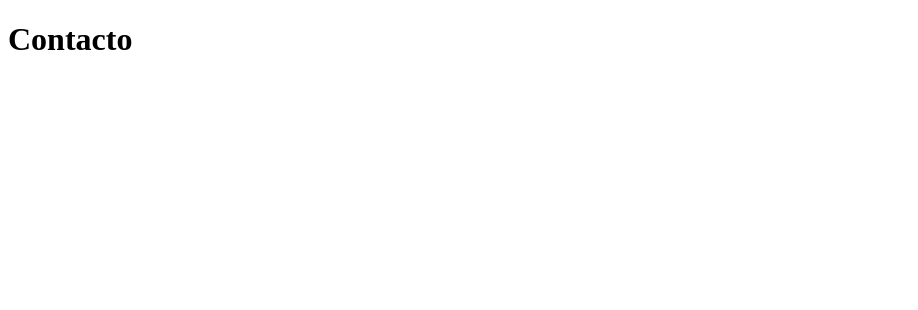
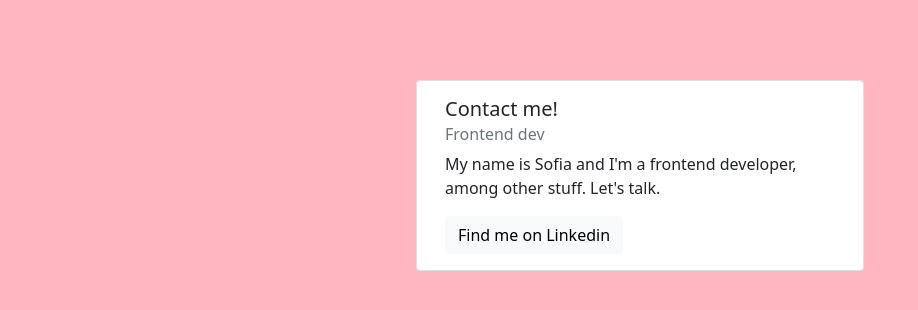
Before and after one commit to feijooso/node-example, a website: page src/views/contact.html in a window 1280 px wide. Shown: the whole page, without its empty margins (0-918 px from the left). Drawn offline with nearby package versions, Linux system fonts and the light colour scheme.

Commit message:
added styles in views

```diff
--- a/src/views/contact.html
+++ b/src/views/contact.html
@@ -4,9 +4,22 @@
     <meta charset="UTF-8">
     <meta http-equiv="X-UA-Compatible" content="IE=edge">
     <meta name="viewport" content="width=device-width, initial-scale=1.0">
-    <title>Document</title>
+    <link href="https://cdn.jsdelivr.net/npm/bootstrap@5.0.2/dist/css/bootstrap.min.css" rel="stylesheet" integrity="sha384-EVSTQN3/azprG1Anm3QDgpJLIm9Nao0Yz1ztcQTwFspd3yD65VohhpuuCOmLASjC" crossorigin="anonymous">
+    <title>Contact me</title>
 </head>
-<body>
-    <h1>Contacto</h1>
+<body style="background-color: #ffb6c1;">
+
+    <div class="container d-flex justify-content-center align-items-center" style="margin-top:80px;">
+        <div class="row justify-content-md-center ">
+            <div class="card" style="width: 28rem;">
+                <div class="card-body">
+                <h5 class="card-title">Contact me!</h5>
+                <h6 class="card-subtitle mb-2 text-muted">Frontend dev</h6>
+                <p class="card-text">My name is Sofia and I'm a frontend developer, among other stuff. Let's talk.</p>
+                <a class="btn btn btn-light" href="https://www.linkedin.com/in/sofia-feijoo/" role="button">Find me on Linkedin</a>
+                </div>
+            </div>
+        </div>
+    </div>
 </body>
 </html>
```
Also changed, not shown: src/views/index.html (+14 -2 lines).
